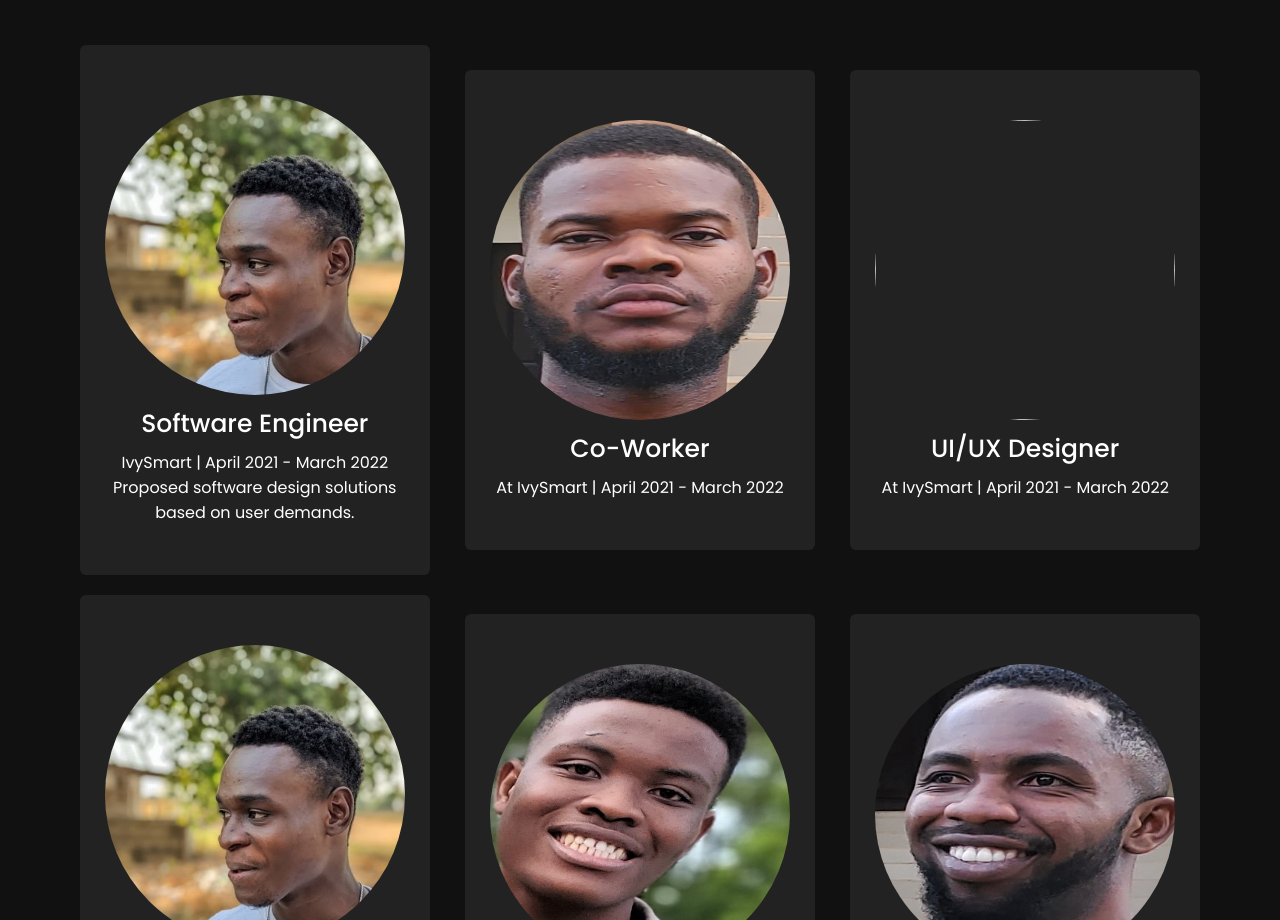
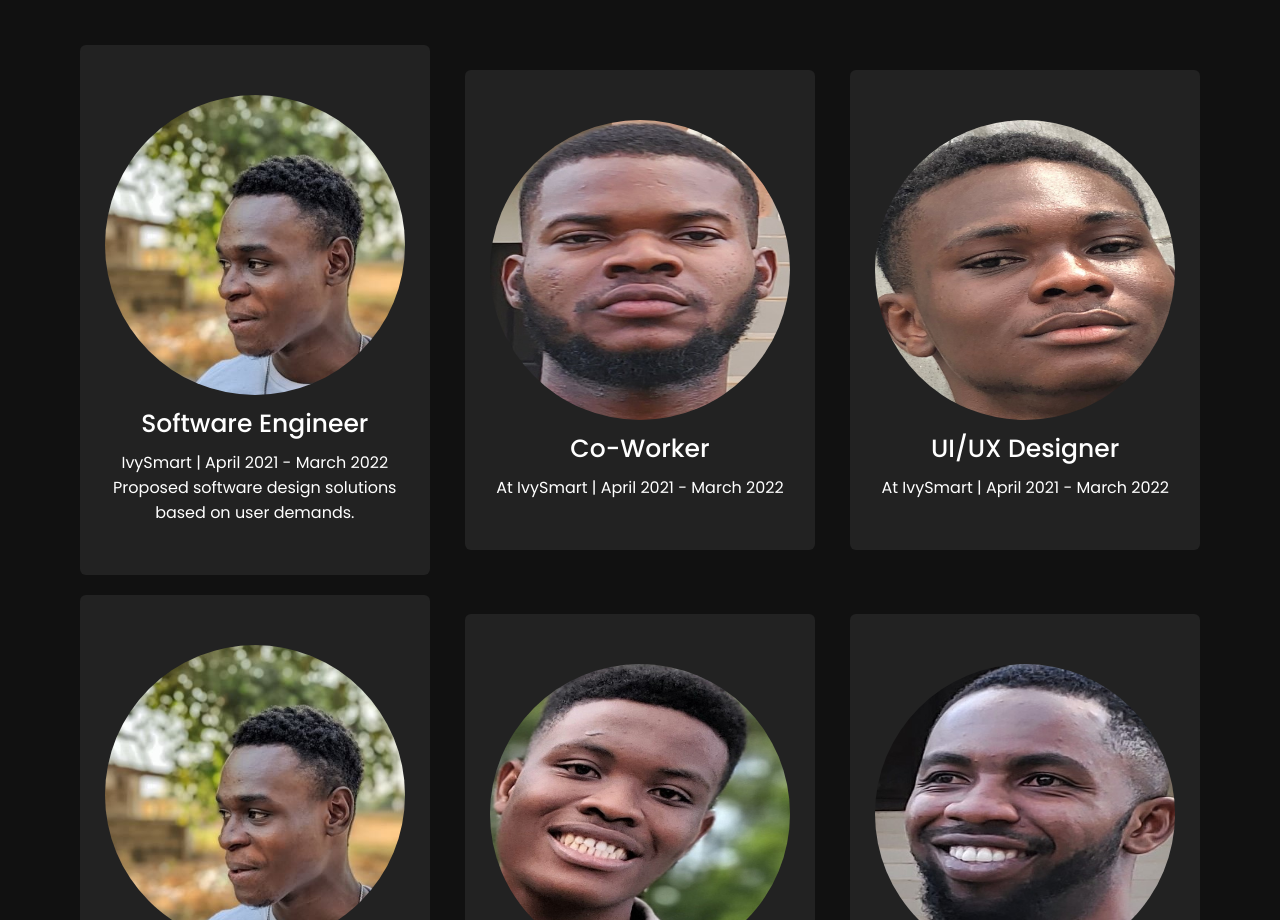
Before and after one commit to philling1/Simple-Page-Personal-Website, a plain HTML site: page index.html in a window 1280 px wide. Shown: the part 2140-3060 px from the top of the page. Drawn offline with nearby package versions, Linux system fonts and the light colour scheme.

Commit message:
fixing the images

```diff
--- a/index.html
+++ b/index.html
@@ -156,7 +156,7 @@
             <div class="card2">
                 <div class="box">
                     <div class="card2-pic">
-                    <img src="asset/bethelimg/IMG_1069.jpg" alt="">
+                    <img src="asset/bethelimg/IMG_1069.jpeg" alt="">
                     </div>
                     <div class="text">UI/UX Designer</div>
                     <p>At IvySmart | April 2021 - March 2022</p>
```
